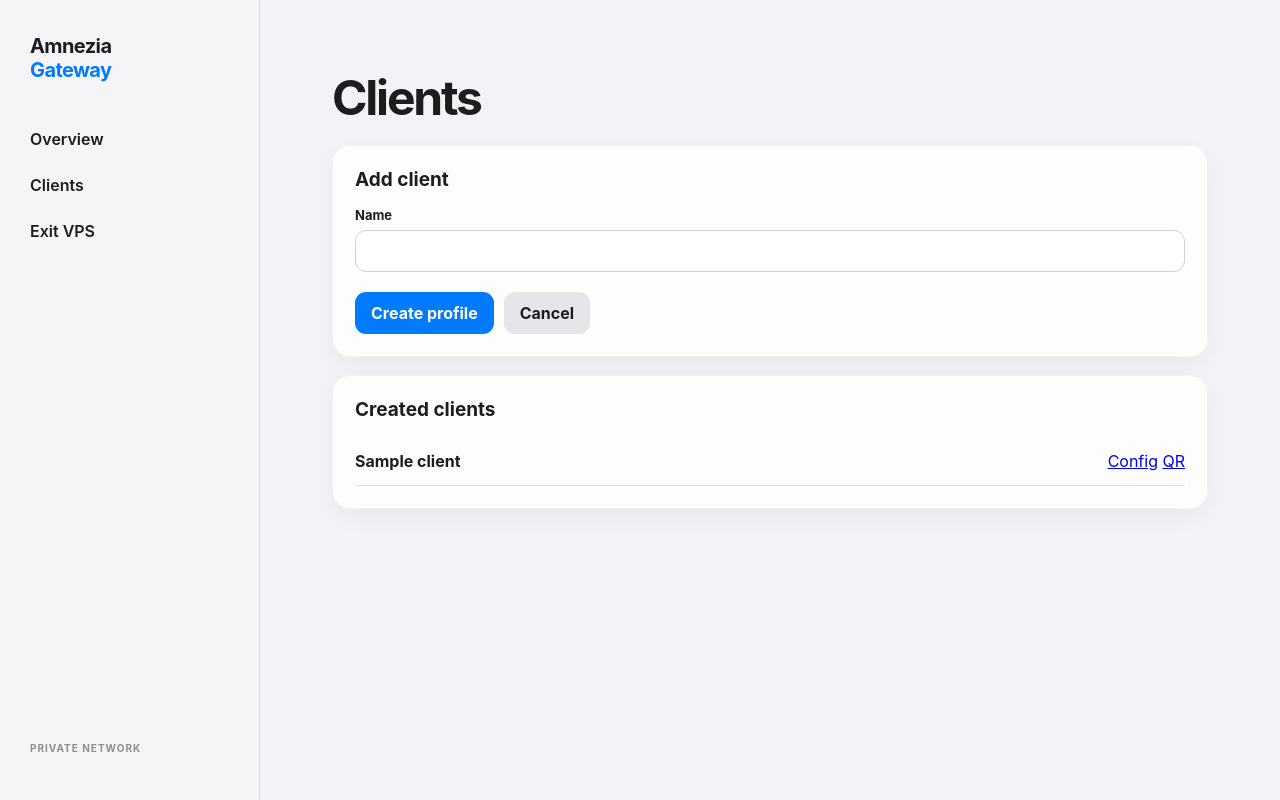
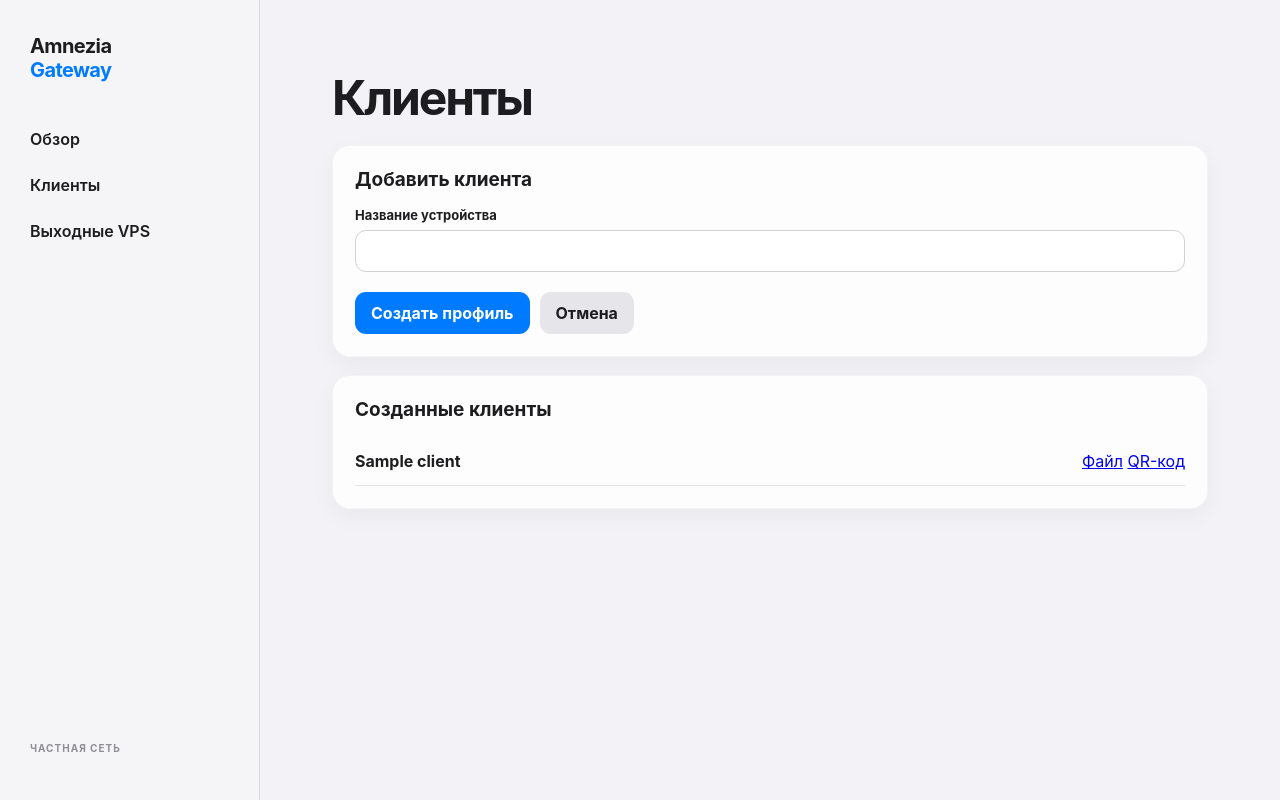
Before and after one commit to KotKK/VPS, a FastAPI app: template gateway/templates/clients.html in a window 1280 px wide. Run offline with FastAPI, Linux system fonts and the light colour scheme; the template is opened without the code that fills it: most values are stand-ins (such as "Sample title", 1, 10 or a date in 2020); parts of the project's set-up code (start-up, migrations or seed data) failed here and were passed over.

Commit message:
feat: translate gateway panel to Russian

```diff
--- a/gateway/templates/base.html
+++ b/gateway/templates/base.html
@@ -1,4 +1,4 @@
 <!doctype html>
-<html lang="en"><head><meta charset="utf-8"><meta name="viewport" content="width=device-width,initial-scale=1">
+<html lang="ru"><head><meta charset="utf-8"><meta name="viewport" content="width=device-width,initial-scale=1">
 <title>Amnezia Gateway</title><link rel="stylesheet" href="/static/app.css"></head>
-<body><div class="app"><aside><div class="brand">Amnezia<span>Gateway</span></div><nav><a href="/">Overview</a><a href="/clients">Clients</a><a href="/exits">Exit VPS</a></nav><small>PRIVATE NETWORK</small></aside><main class="content">{% block content %}{% endblock %}</main></div></body></html>
+<body><div class="app"><aside><div class="brand">Amnezia<span>Gateway</span></div><nav><a href="/">Обзор</a><a href="/clients">Клиенты</a><a href="/exits">Выходные VPS</a></nav><small>ЧАСТНАЯ СЕТЬ</small></aside><main class="content">{% block content %}{% endblock %}</main></div></body></html>
--- a/gateway/templates/clients.html
+++ b/gateway/templates/clients.html
@@ -1,4 +1,4 @@
 {% extends "base.html" %}{% block content %}
-<h1>Clients</h1><section class="card"><h2>Add client</h2><form method="post" action="/clients/new"><label>Name<input name="name" required maxlength="64" autocomplete="off"></label><div class="actions"><button type="submit" name="action" value="create">Create profile</button><button class="secondary" type="submit" name="action" value="cancel">Cancel</button></div></form></section>
-<section class="card"><h2>Created clients</h2><ul>{% for client in clients %}<li><strong>{{ client.name }}</strong><span><a href="/clients/{{ client.name }}.conf">Config</a> <a href="/clients/{{ client.name }}/qr">QR</a></span></li>{% else %}<li class="muted">No clients yet.</li>{% endfor %}</ul></section>
+<h1>Клиенты</h1><section class="card"><h2>Добавить клиента</h2><form method="post" action="/clients/new"><label>Название устройства<input name="name" required maxlength="64" autocomplete="off"></label><div class="actions"><button type="submit" name="action" value="create">Создать профиль</button><button class="secondary" type="submit" name="action" value="cancel">Отмена</button></div></form></section>
+<section class="card"><h2>Созданные клиенты</h2><ul>{% for client in clients %}<li><strong>{{ client.name }}</strong><span><a href="/clients/{{ client.name }}.conf">Файл</a> <a href="/clients/{{ client.name }}/qr">QR-код</a></span></li>{% else %}<li class="muted">Клиентов пока нет.</li>{% endfor %}</ul></section>
 {% endblock %}
--- a/gateway/templates/dashboard.html
+++ b/gateway/templates/dashboard.html
@@ -1,3 +1,3 @@
 {% extends "base.html" %}{% block content %}
-<header><p class="eyebrow">OVERVIEW</p><h1>Gateway</h1><p>Securely route your devices through your private network.</p></header><section class="stats"><div><b>{{ client_count }}</b><span>Clients</span></div><div><b>{{ healthy }}</b><span>Online exits</span></div><div><b>{{ exit_count }}</b><span>Total exits</span></div></section><section class="card status"><span class="dot"></span><div><strong>Network is ready</strong><p>Your control panel is available only through the SSH tunnel.</p></div></section>
+<header><p class="eyebrow">ОБЗОР</p><h1>Шлюз</h1><p>Безопасное подключение устройств через вашу частную сеть.</p></header><section class="stats"><div><b>{{ client_count }}</b><span>Клиенты</span></div><div><b>{{ healthy }}</b><span>Доступные выходы</span></div><div><b>{{ exit_count }}</b><span>Всего выходов</span></div></section><section class="card status"><span class="dot"></span><div><strong>Сеть готова</strong><p>Панель управления доступна только через SSH-туннель.</p></div></section>
 {% endblock %}
--- a/gateway/templates/exits.html
+++ b/gateway/templates/exits.html
@@ -1,3 +1,3 @@
 {% extends "base.html" %}{% block content %}
-<h1>Exit VPS</h1><section class="card"><h2>Add exit VPS</h2><form method="post" action="/exits/new"><label>Name<input name="name" required maxlength="64"></label><label>IP address<input name="address" required inputmode="decimal"></label><label>Login<input value="root" readonly></label><label>Password<input name="password" type="password" autocomplete="new-password"></label><div class="actions"><button type="submit" name="action" value="create">Add VPS</button><button class="secondary" type="submit" name="action" value="cancel">Cancel</button></div></form></section><section class="card"><h2>Connected exits</h2><ul>{% for node in exits %}<li><strong>{{ node.name }}</strong><span>{{ node.get('address', 'pending') }}</span></li>{% else %}<li class="muted">No exit VPS configured.</li>{% endfor %}</ul></section>
+<h1>Выходные VPS</h1><section class="card"><h2>Добавить выходной VPS</h2><form method="post" action="/exits/new"><label>Название<input name="name" required maxlength="64"></label><label>IP-адрес<input name="address" required inputmode="decimal"></label><label>Логин<input value="root" readonly></label><label>Пароль<input name="password" type="password" autocomplete="new-password"></label><div class="actions"><button type="submit" name="action" value="create">Добавить VPS</button><button class="secondary" type="submit" name="action" value="cancel">Отмена</button></div></form></section><section class="card"><h2>Подключённые VPS</h2><ul>{% for node in exits %}<li><strong>{{ node.name }}</strong><span>{{ node.get('address', 'ожидание') }}</span></li>{% else %}<li class="muted">Выходные VPS пока не добавлены.</li>{% endfor %}</ul></section>
 {% endblock %}
```
